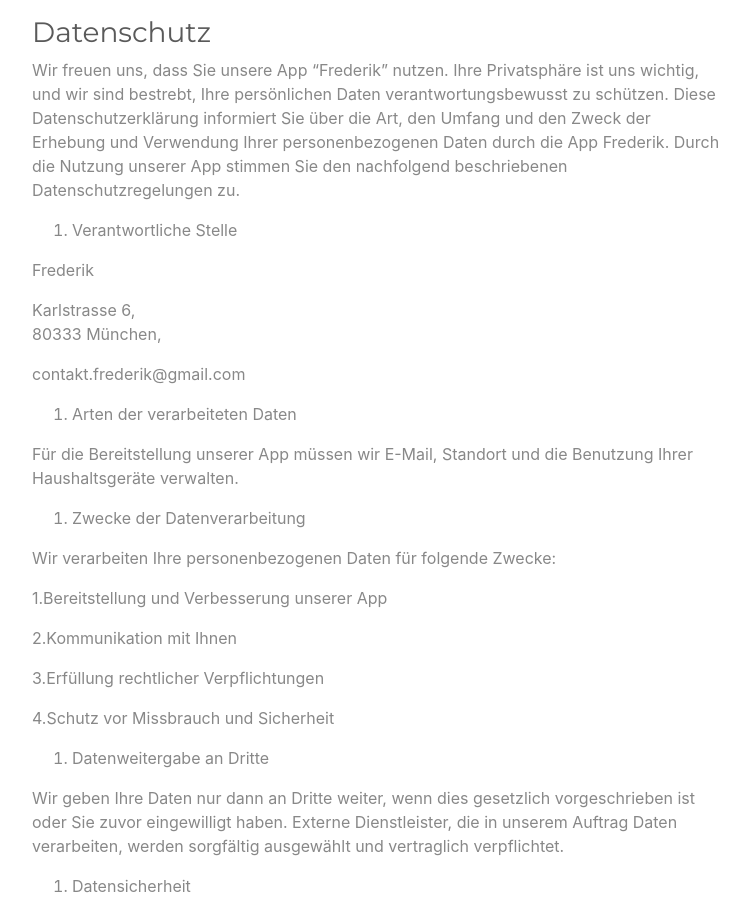
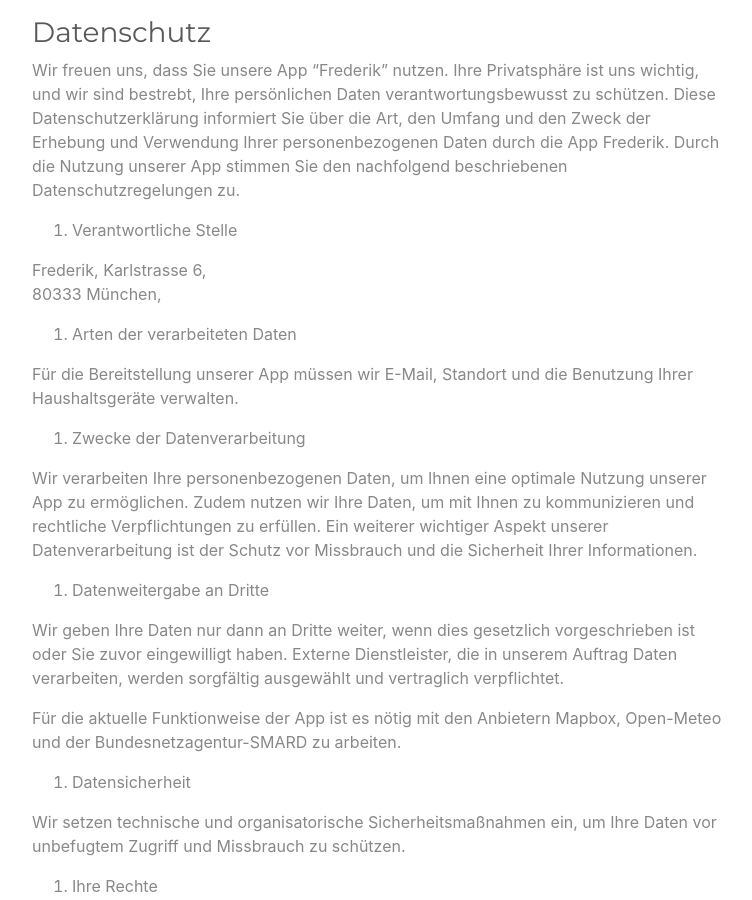
Before and after one commit to slivinskayaHM/slivinskayaHM.github.io, a Jekyll site: the page built from index.md, in a window 1280 px wide and 900 px high, scrolled down 1043 px. Shown: the whole window, without its empty margins (263-1015 px from the left). Built offline with Jekyll 4.4.1, drawn with Linux system fonts in a browser that asks for light colours.

Commit message:
Hinweise ergänzt

```diff
--- a/index.md
+++ b/index.md
@@ -31,12 +31,9 @@
 
 1. Verantwortliche Stelle
 
-Frederik
-
+Frederik,
 Karlstrasse 6,
 80333 München,
-
-contakt.frederik@gmail.com
 
 2. Arten der verarbeiteten Daten
 
@@ -44,19 +41,13 @@
 
 3. Zwecke der Datenverarbeitung
 
-Wir verarbeiten Ihre personenbezogenen Daten für folgende Zwecke:
-
-1.Bereitstellung und Verbesserung unserer App
-
-2.Kommunikation mit Ihnen
-
-3.Erfüllung rechtlicher Verpflichtungen
-
-4.Schutz vor Missbrauch und Sicherheit
+Wir verarbeiten Ihre personenbezogenen Daten, um Ihnen eine optimale Nutzung unserer App zu ermöglichen. Zudem nutzen wir Ihre Daten, um mit Ihnen zu kommunizieren und rechtliche Verpflichtungen zu erfüllen. Ein weiterer wichtiger Aspekt unserer Datenverarbeitung ist der Schutz vor Missbrauch und die Sicherheit Ihrer Informationen.
 
 4. Datenweitergabe an Dritte
 
 Wir geben Ihre Daten nur dann an Dritte weiter, wenn dies gesetzlich vorgeschrieben ist oder Sie zuvor eingewilligt haben. Externe Dienstleister, die in unserem Auftrag Daten verarbeiten, werden sorgfältig ausgewählt und vertraglich verpflichtet.
+
+Für die aktuelle Funktionweise der App ist es nötig mit den Anbietern Mapbox, Open-Meteo und der Bundesnetzagentur-SMARD zu arbeiten.
 
 5. Datensicherheit
 
```
